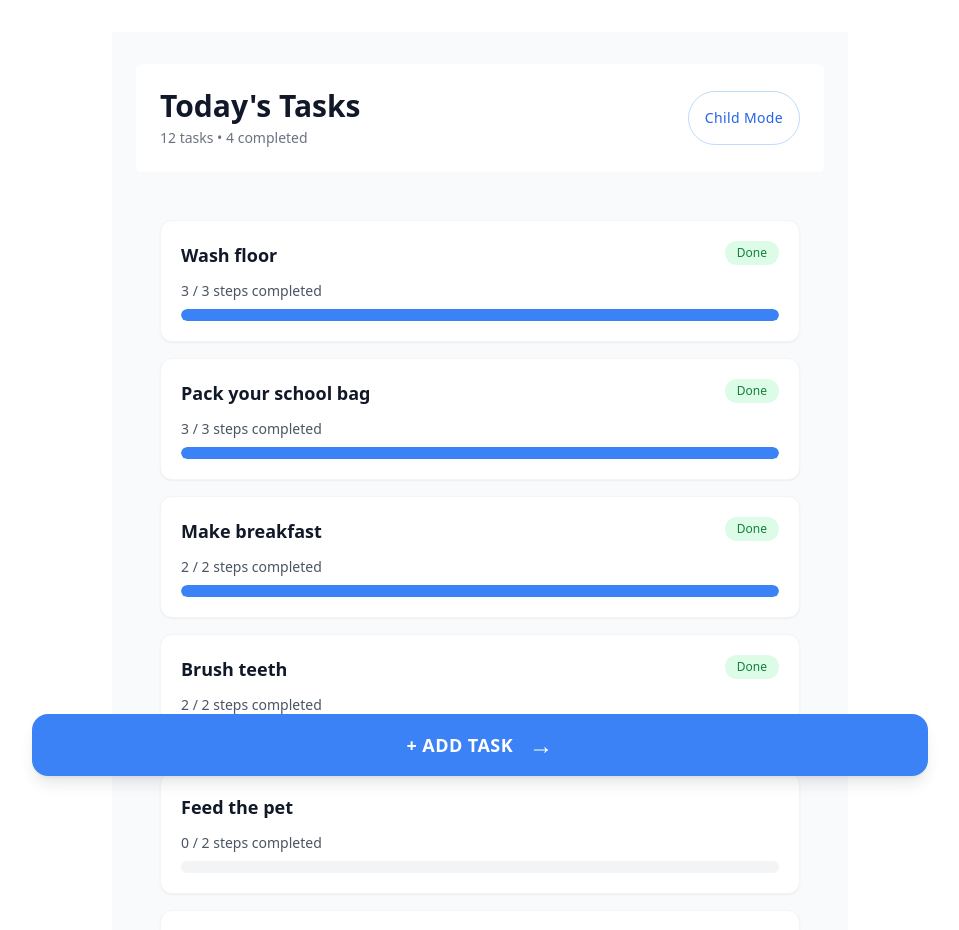
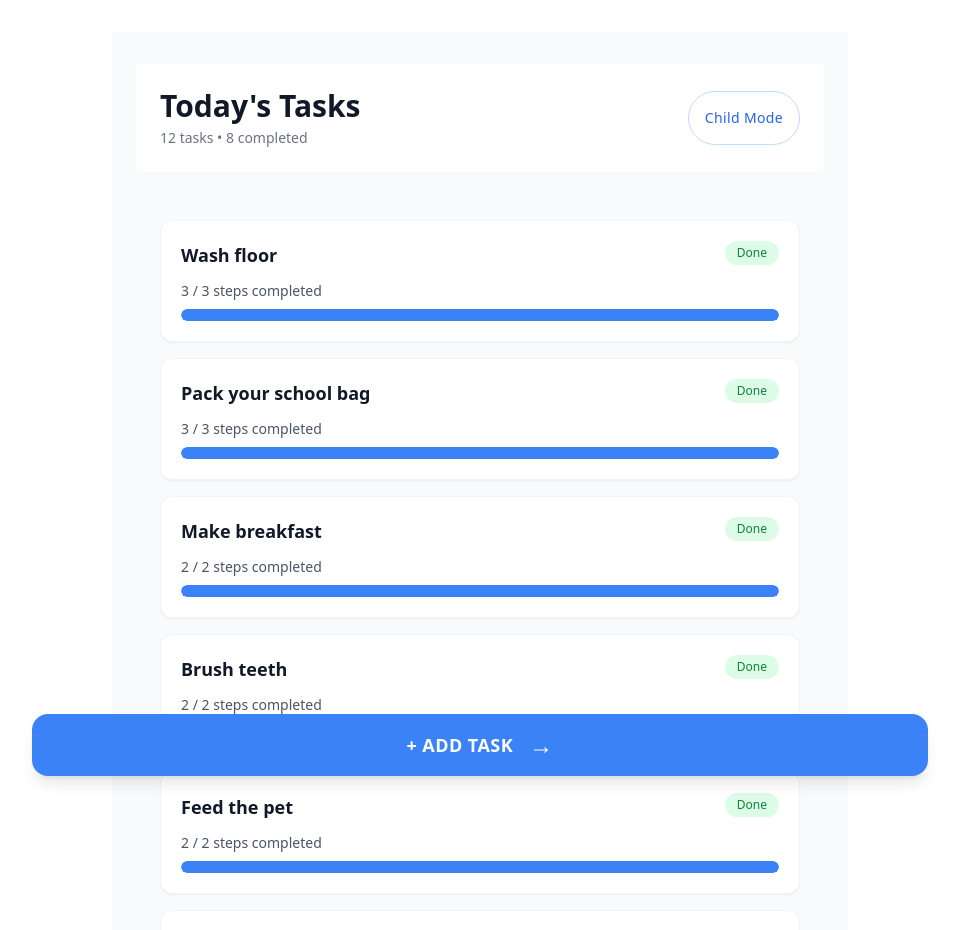
Before and after one commit to Iloha/adhd, a React (Vite) app: page / in a window 1280 px wide. Shown: the top 930 px of the page, without its empty margins (160-1119 px from the left). Built offline with nearby package versions, Linux system fonts and the light colour scheme; data requests are answered from the project's data file.

Commit message:
fix jumping to correct active task while switching from parent to child screen

```diff
--- a/db.json
+++ b/db.json
@@ -97,18 +97,18 @@
         {
           "title": "Fill food bowl",
           "hint": "Two scoops",
-          "done": false
+          "done": true
         },
         {
           "title": "Refill water",
           "hint": "Fresh water",
-          "done": false
+          "done": true
         }
       ],
       "createdAt": "2026-03-25",
       "updatedAt": "2026-03-25",
       "printable": true,
-      "done": false
+      "done": true
     },
     {
       "id": "5",
@@ -117,23 +117,23 @@
         {
           "title": "Put toys away",
           "hint": "Use toy box",
-          "done": false
+          "done": true
         },
         {
           "title": "Make bed",
           "hint": "Straighten sheets",
-          "done": false
+          "done": true
         },
         {
           "title": "Put clothes away",
           "hint": "Use drawer",
-          "done": false
+          "done": true
         }
       ],
       "createdAt": "2026-03-25",
       "updatedAt": "2026-03-25",
       "printable": true,
-      "done": false
+      "done": true
     },
     {
       "id": "6",
@@ -142,18 +142,18 @@
         {
           "title": "Math worksheet",
           "hint": "Chapter 3",
-          "done": false
+          "done": true
         },
         {
           "title": "Read 10 pages",
           "hint": "History book",
-          "done": false
+          "done": true
         }
       ],
       "createdAt": "2026-03-25",
       "updatedAt": "2026-03-25",
       "printable": true,
-      "done": false
+      "done": true
     },
     {
       "id": "7",
@@ -162,13 +162,13 @@
         {
           "title": "Water window plants",
           "hint": "Small cup each",
-          "done": false
+          "done": true
         }
       ],
       "createdAt": "2026-03-25",
       "updatedAt": "2026-03-25",
       "printable": true,
-      "done": false
+      "done": true
     },
     {
       "id": "8",
@@ -177,7 +177,7 @@
         {
           "title": "Throw trash",
           "hint": "Use bin",
-          "done": false
+          "done": true
         },
         {
           "title": "Organize papers",
--- a/src/App.jsx
+++ b/src/App.jsx
@@ -22,10 +22,12 @@ function App() {
   }, [])
 
   useEffect(() => {
-  if (!activeTaskId && tasks.length > 0) {
-    setActiveTaskId(tasks[0].id)
-  }
-}, [tasks, activeTaskId, setActiveTaskId])
+    if (activeTaskId || tasks.length === 0) return
+    const firstUndone = tasks.find(t =>
+      t.subtasks?.length > 0 ? !t.subtasks.every(s => s.done) : t.done !== true
+    )
+    setActiveTaskId(firstUndone ? firstUndone.id : tasks[0].id)
+  }, [tasks, activeTaskId, setActiveTaskId])
 
 
   const activeTask = tasks.find(task => task.id === activeTaskId) ?? tasks[0]
--- a/src/context/AppContext.jsx
+++ b/src/context/AppContext.jsx
@@ -4,7 +4,7 @@ const AppContext = createContext(null);
 
 export function AppProvider ({ children }) {
     const [mode, setMode] = useState("parent")
-    const [activeTaskId, setActiveTaskId] = useState(2);
+    const [activeTaskId, setActiveTaskId] = useState(null);
     const value = {mode, setMode, activeTaskId, setActiveTaskId}
 
     return (
--- a/src/screens/ChildScreen.jsx
+++ b/src/screens/ChildScreen.jsx
@@ -12,7 +12,7 @@ function ChildScreen({ tasks, activeTask, setTasks, markDone, updateTask }) {
   const activeSubtaskIndex = subtasks.findIndex((subtask) => subtask.done !== true)
   const activeSubtask = activeSubtaskIndex === -1 ? null : subtasks[activeSubtaskIndex]
   const hasActiveSubtask = activeSubtask !== null
-  const isTaskDone = activeTask.done === true || (subtasks.length > 0 && !hasActiveSubtask)
+  const isTaskDone = !hasActiveSubtask && (activeTask.done === true || subtasks.length > 0)
 
   const handleSubtaskDone = () => {
     if (!hasActiveSubtask) {
```
